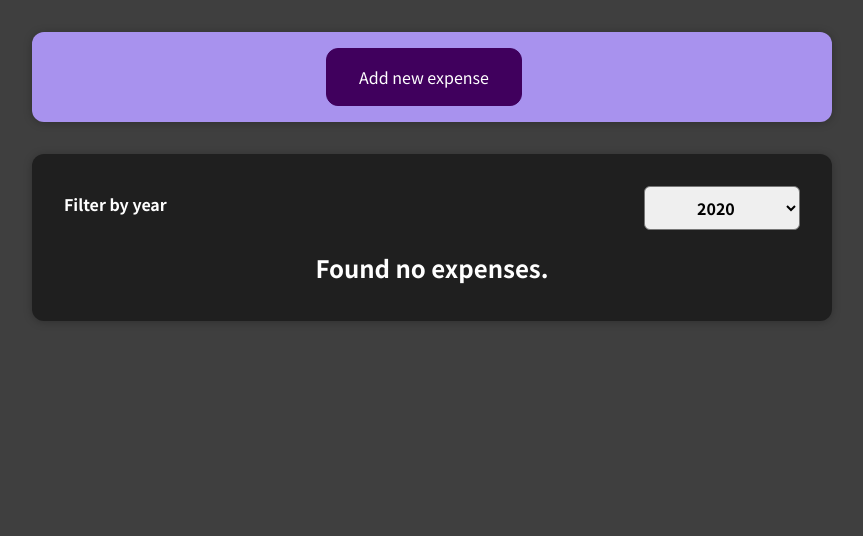
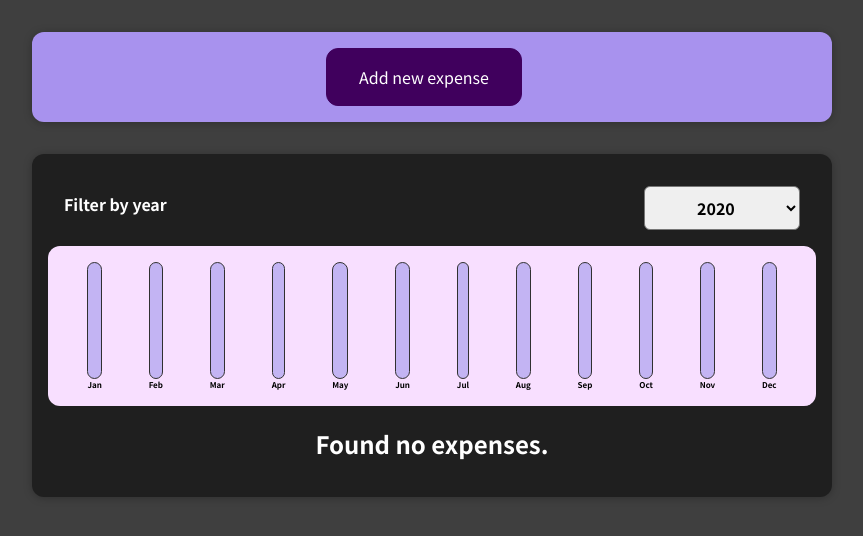
Before and after one commit to TinaHoustonGlobal/react_complete_guide, a React (Create React App) app: page / in a window 1280 px wide. Shown: the top 536 px of the page, without its empty margins (208-1071 px from the left). Built offline with nearby package versions, Linux system fonts and the light colour scheme.

Commit message:
Finished expense tracker from react course

```diff
--- a/src/App.js
+++ b/src/App.js
@@ -24,6 +24,18 @@ const DUMMY_EXPENSES = [
     amount: 450,
     date: new Date(2021, 5, 12),
   },
+  {
+    id: "e5",
+    title: "Laptop",
+    amount: 1000.00,
+    date: new Date(2019, 8, 20),
+  },
+  {
+    id: "e6",
+    title: "Notebook",
+    amount: 20.00,
+    date: new Date(2022, 2, 19),
+  },
 ];
 
 const App = () => {
--- /dev/null
+++ b/src/components/chart/Chart.js
@@ -0,0 +1,24 @@
+import React from "react";
+
+import ChartBar from "./ChartBar";
+import "../../css/Chart.css";
+
+const Chart = (props) => {
+    const dataPointsValues = props.dataPoints.map(dataPoint => dataPoint.value);
+    const totalMaximum = Math.max(...dataPointsValues);
+
+  return (
+    <div className="chart">
+      {props.dataPoints.map((dataPoint) => (
+        <ChartBar
+          key={dataPoint.label}
+          value={dataPoint.value}
+          maxValue={totalMaximum}
+          label={dataPoint.label}
+        />
+      ))}
+    </div>
+  );
+};
+
+export default Chart;
--- /dev/null
+++ b/src/components/chart/ChartBar.js
@@ -0,0 +1,25 @@
+import React from "react";
+
+import "../../css/ChartBar.css";
+
+const ChartBar = (props) => {
+  let barFillHeight = "0%";
+
+  if (props.maxValue > 0) {
+    barFillHeight = Math.round((props.value / props.maxValue) * 100) + "%";
+  }
+
+  return (
+    <div className="chart-bar">
+      <div className="chart-bar__inner">
+        <div
+          className="chart-bar__fill"
+          style={{ height: barFillHeight }}
+        ></div>
+      </div>
+      <div className="chart-bar__label">{props.label}</div>
+    </div>
+  );
+};
+
+export default ChartBar;
--- a/src/components/expenses/Expenses.js
+++ b/src/components/expenses/Expenses.js
@@ -4,6 +4,7 @@ import ExpensesList from "./ExpensesList";
 import Card from "../UI/Card";
 import "../../css/Expenses.css";
 import ExpensesFilter from "./ExpenseFilter";
+import ExpensesChart from "./ExpensesChart";
 
 const Expenses = (props) => {
   const [filteredYear, setFilteredYear] = useState(2020);
@@ -23,6 +24,7 @@ const Expenses = (props) => {
           selected={filteredYear}
           onChangeFilter={filterDateHandler}
         />
+        <ExpensesChart expenses={filteredExpenses} />
         <ExpensesList items={filteredExpenses} />
       </Card>
     </div>
--- /dev/null
+++ b/src/components/expenses/ExpensesChart.js
@@ -0,0 +1,28 @@
+import React from "react";
+import Chart from "../chart/Chart";
+
+const ExpensesChart = (props) => {
+  const chartDataPoints = [
+    { label: "Jan", value: 0 },
+    { label: "Feb", value: 0 },
+    { label: "Mar", value: 0 },
+    { label: "Apr", value: 0 },
+    { label: "May", value: 0 },
+    { label: "Jun", value: 0 },
+    { label: "Jul", value: 0 },
+    { label: "Aug", value: 0 },
+    { label: "Sep", value: 0 },
+    { label: "Oct", value: 0 },
+    { label: "Nov", value: 0 },
+    { label: "Dec", value: 0 },
+  ];
+
+  for (const expense of props.expenses) {
+    const expenseMonth = expense.date.getMonth();
+    chartDataPoints[expenseMonth].value += expense.amount;
+  }
+
+  return <Chart dataPoints={chartDataPoints} />;
+};
+
+export default ExpensesChart;
--- a/src/components/newExpense/ExpenseForm.js
+++ b/src/components/newExpense/ExpenseForm.js
@@ -24,7 +24,7 @@ const ExpenseForm = (props) => {
 
     const expenseData = {
       title: enteredTitle,
-      amount: enteredAmount,
+      amount: +enteredAmount,
       date: new Date(enteredDate),
     };
     props.onSaveExpenseData(expenseData);
@@ -66,7 +66,7 @@ const ExpenseForm = (props) => {
         </div>
       </div>
       <div className="new-expense__actions">
-        <button onClick={props.formVisible === false}>Cancel</button>
+        <button onClick={props.onCancel} type="button">Cancel</button>
         <button type="submit">Add Expense</button>
       </div>
     </form>
--- a/src/components/newExpense/NewExpense.js
+++ b/src/components/newExpense/NewExpense.js
@@ -19,7 +19,7 @@ const NewExpense = (props) => {
     setFormVisible(true);
   };
 
-  const expenseHasBeenAdded = () => {
+  const cancelAddExpense = () => {
     setFormVisible(false);
   };
 
@@ -29,7 +29,7 @@ const NewExpense = (props) => {
       {formVisible && (
         <ExpenseForm
           onSaveExpenseData={saveExpenseData}
-          formVisible={formVisible}
+          onCancel={cancelAddExpense}
         />
       )}
     </div>
--- /dev/null
+++ b/src/css/Chart.css
@@ -0,0 +1,9 @@
+.chart {
+    padding: 1rem;
+    border-radius: 12px;
+    background-color: #f8dfff;
+    text-align: center;
+    display: flex;
+    justify-content: space-around;
+    height: 10rem;
+  }
--- /dev/null
+++ b/src/css/ChartBar.css
@@ -0,0 +1,30 @@
+.chart-bar {
+    height: 100%;
+    display: flex;
+    flex-direction: column;
+    align-items: center;
+  }
+
+  .chart-bar__inner {
+    height: 100%;
+    width: 100%;
+    border: 1px solid #313131;
+    border-radius: 12px;
+    background-color: #c3b4f3;
+    overflow: hidden;
+    display: flex;
+    flex-direction: column;
+    justify-content: flex-end;
+  }
+
+  .chart-bar__fill {
+    background-color: #4826b9;
+    width: 100%;
+    transition: all 0.3s ease-out;
+  }
+
+  .chart-bar__label {
+    font-weight: bold;
+    font-size: 0.5rem;
+    text-align: center;
+  }
```
Also changed, not shown: 1 other file (tests, documents, lock files or other folders).
